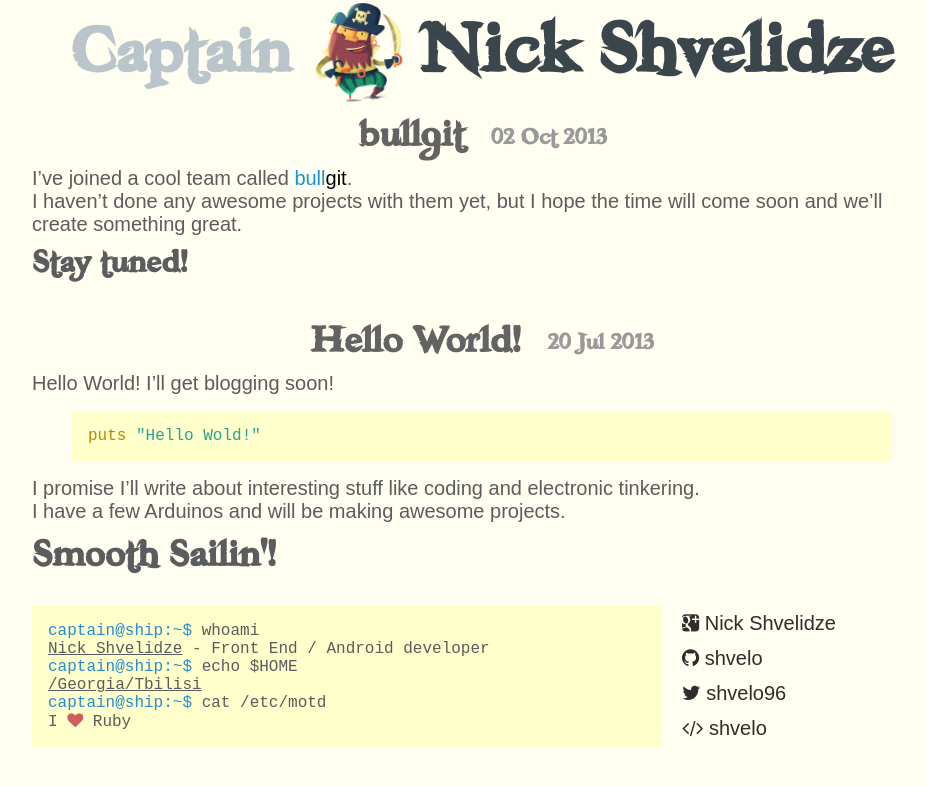
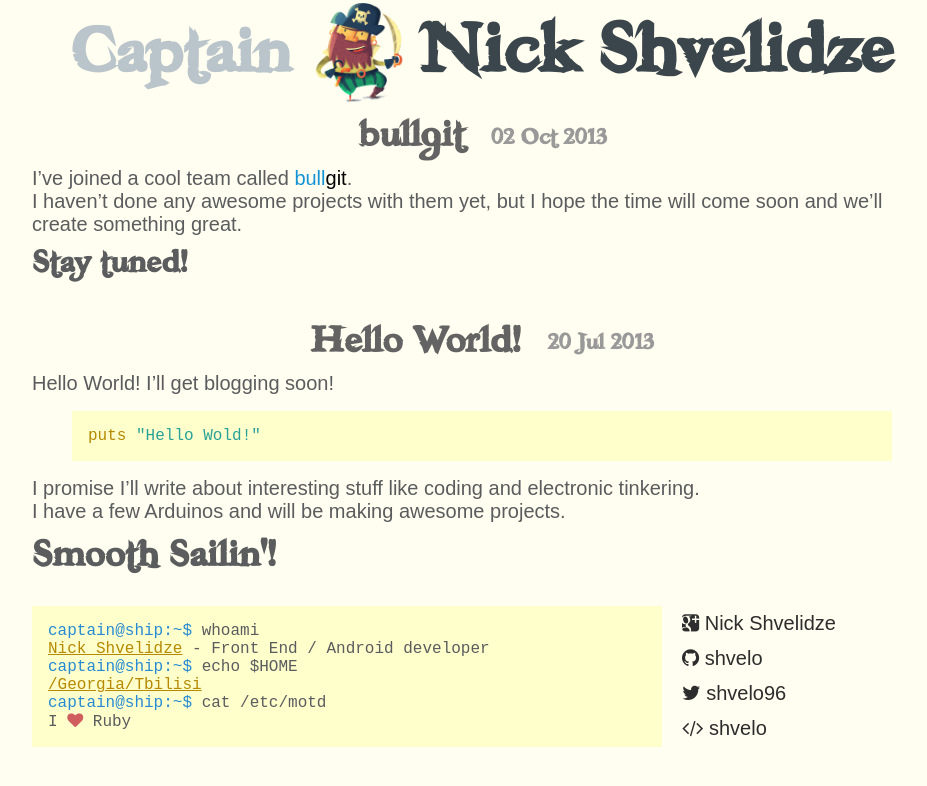
Before and after one commit to shvelo/blog.pirrate.me, a Jekyll site: the page built from index.html, in a window 1280 px wide. Shown: the top 786 px of the page, without its empty margins (158-1085 px from the left). Built offline with Jekyll 4.4.1, drawn with Linux system fonts in a browser that asks for light colours; nearby versions of some CDN libraries; Markdown is read by kramdown in place of the engine named in the settings; comment, search, counter and statistics services are not loaded.

Commit message:
Link color

```diff
--- a/css/main.css
+++ b/css/main.css
@@ -203,7 +203,7 @@ pre {
 }
 
 #container #footer .highlight a {
-  color: inherit;
+  color: #B58900;
   text-decoration: underline;
 }
 
```
